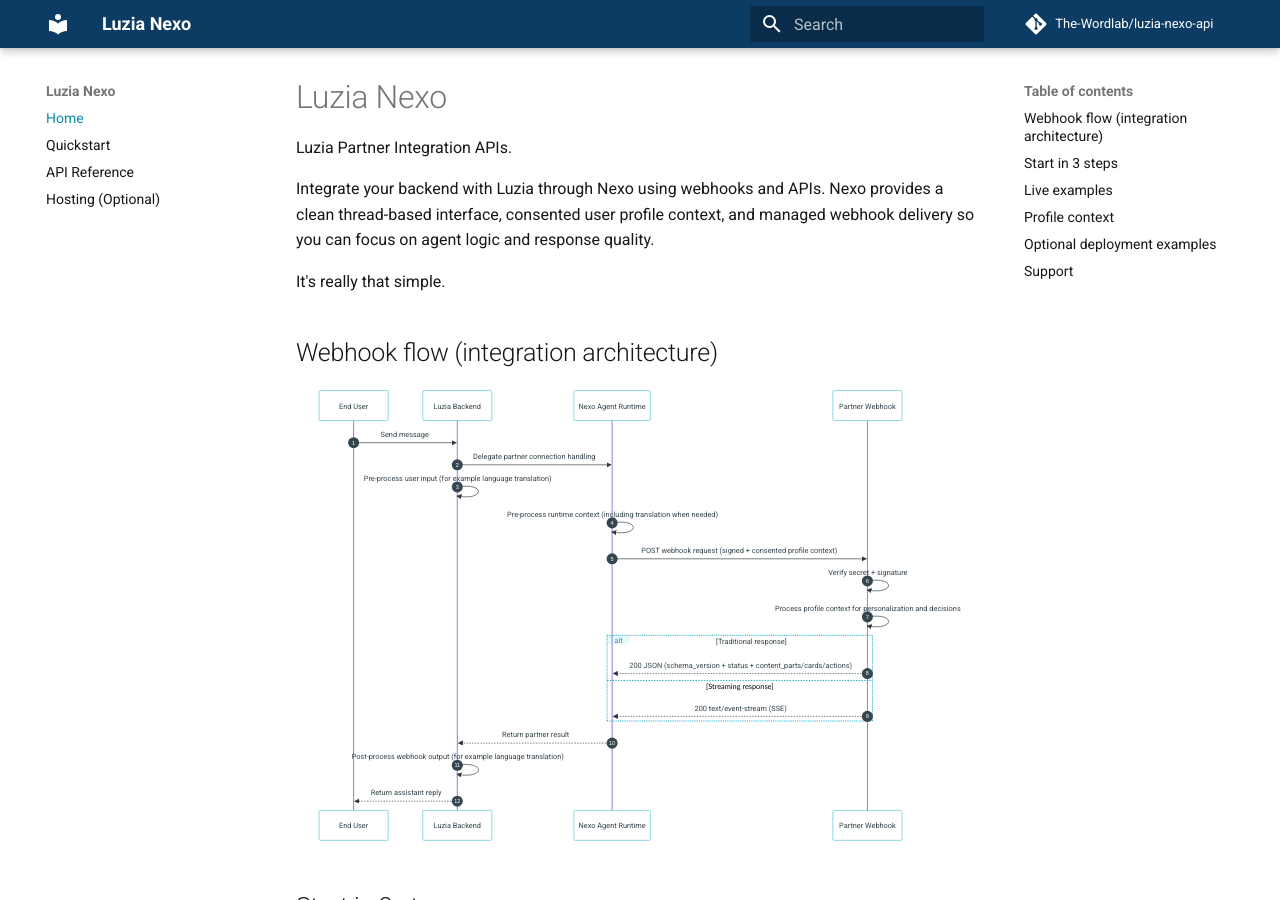
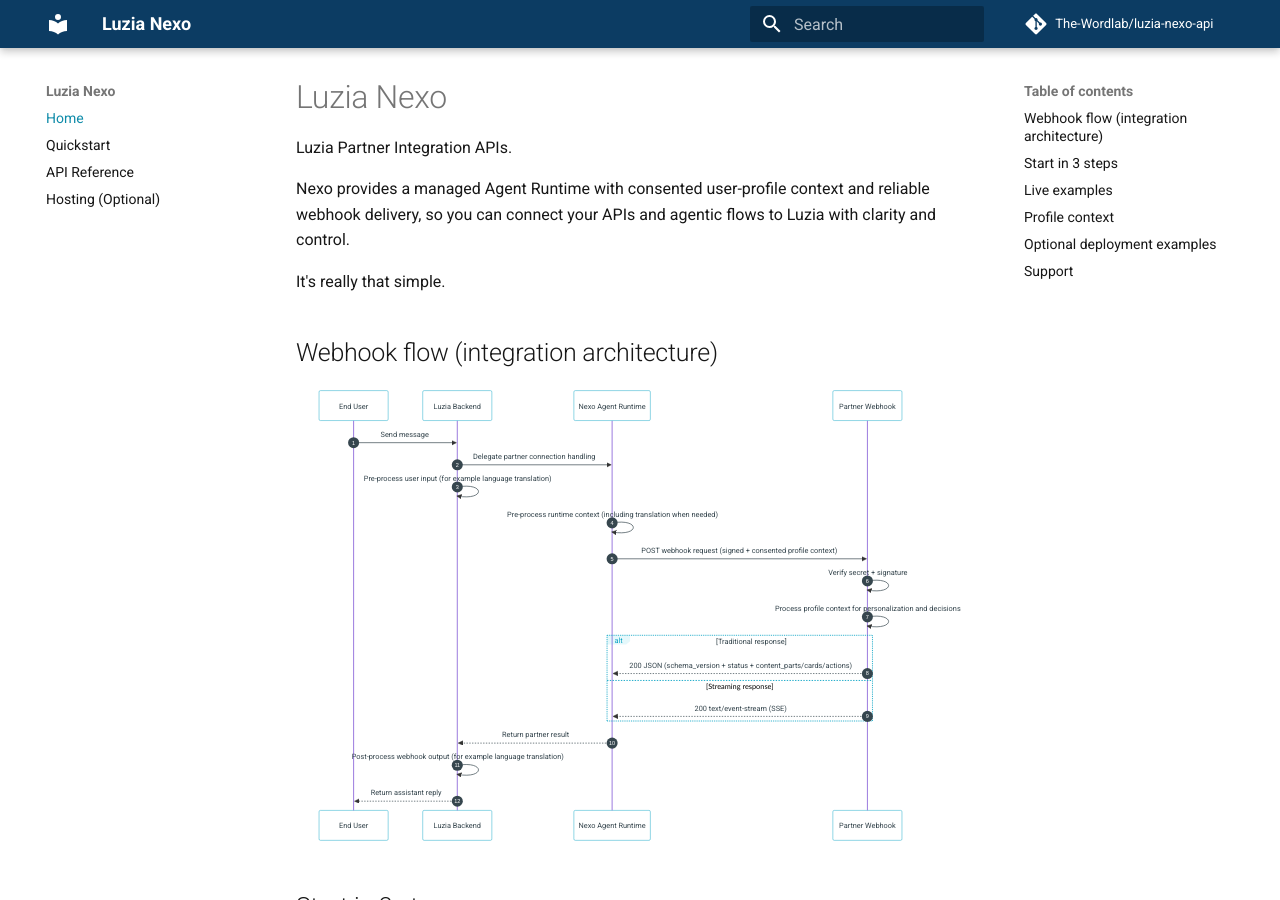
Before and after one commit to The-Wordlab/luzia-nexo-api, an MkDocs documentation site: the page built from docs/index.md, in a window 1280 px wide and 900 px high. Built offline with MkDocs 1.6.1 and Material for MkDocs 9.7.7, drawn with Linux system fonts in a browser that asks for light colours; comment, search, counter and statistics services are not loaded.

Commit message:
docs: align partner runtime positioning copy

```diff
--- a/docs/index.md
+++ b/docs/index.md
@@ -2,7 +2,7 @@
 
 Luzia Partner Integration APIs.
 
-Integrate your backend with Luzia through Nexo using webhooks and APIs. Nexo provides a clean thread-based interface, consented user profile context, and managed webhook delivery so you can focus on agent logic and response quality.
+Nexo provides a managed Agent Runtime with consented user-profile context and reliable webhook delivery, so you can connect your APIs and agentic flows to Luzia with clarity and control.
 
 It's really that simple.
 
```
Also changed, not shown: README.md (+1 -1 lines).
